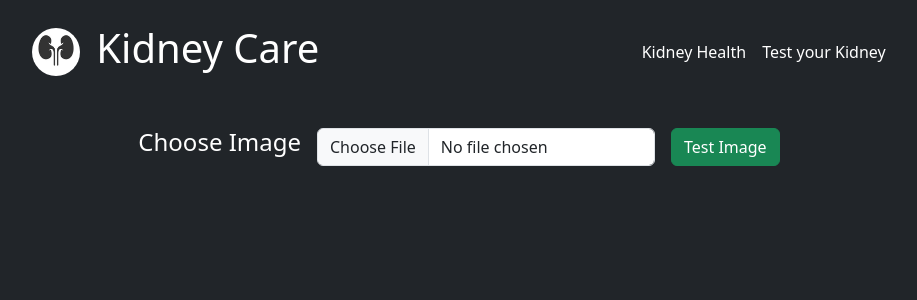
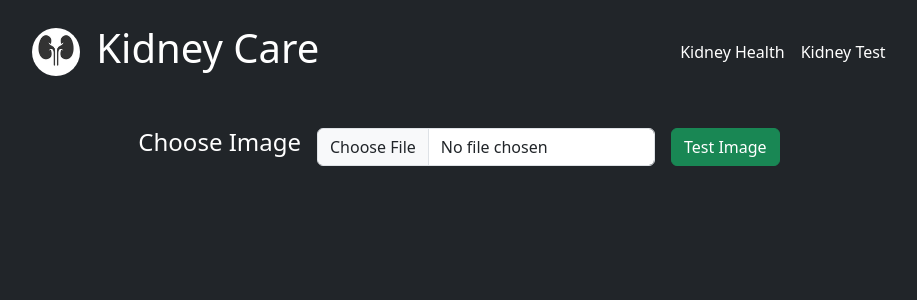
Before and after one commit to Mohan-Krishna1/Kidney-Stone-Detection, a Flask app: page /kidney_model in a window 1280 px wide. Shown: the top 300 px of the page, without its empty margins (181-1098 px from the left). Run offline with Flask 3, Linux system fonts and the light colour scheme.

Commit message:
Update model.html

```diff
--- a/templates/model.html
+++ b/templates/model.html
@@ -28,8 +28,8 @@
         <div
           class="d-flex justify-content-between gap-3 align-items-center text-white"
         >
-          <a href="#" class="nav-link">Kidney Health</a>
-          <a href="/kdm" class="nav-link">Test your Kidney</a>
+          <a href="" class="nav-link">Kidney Health</a>
+          <a href="#" class="nav-link">Kidney Test</a>
         </div>
       </div>
 
```
